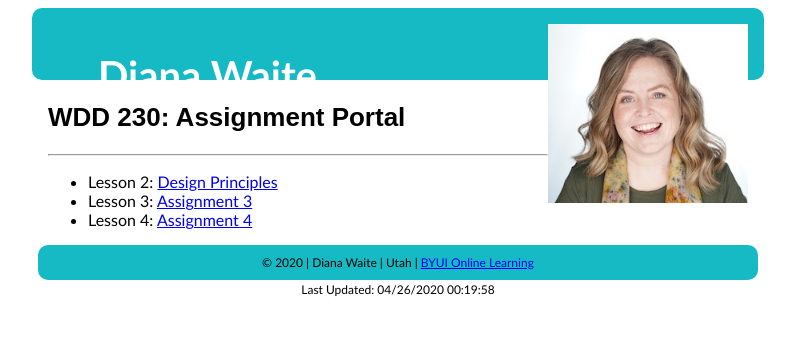
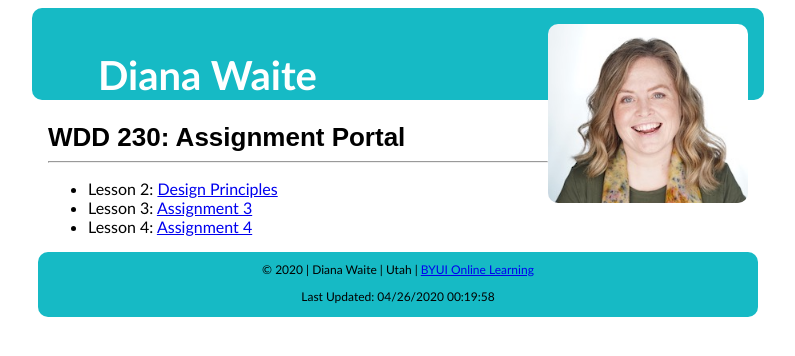
Before and after one commit to dianawaite/dianawaite.github.io, a plain HTML site: page index.html in a window 1280 px wide. Shown: the whole page, without its empty margins (242-1037 px from the left). Drawn offline with Linux system fonts and the light colour scheme.

Commit message:
fixed colored block issues

```diff
--- a/css/main.css
+++ b/css/main.css
@@ -8,9 +8,10 @@ header, main, footer {
   width: 200px;
   height: auto;
   float: right;
+  border-radius: 10px;
 }
 header {
-  width: 700px; height: 40px;
+  width: 700px; height: 60px;
   background-color: #16BAC5;
   padding: 1rem;
   border-radius:10px;
@@ -26,7 +27,7 @@ h2 {
   margin-bottom: 0px;
 }
 footer {
-  width: 700px; height: 15px;
+  width: 700px; height: 45px;
   background-color: #16BAC5;
   border-radius: 10px;
   font-size: 12px;
--- a/index.html
+++ b/index.html
@@ -18,7 +18,6 @@
     </header>
     <main>
       <h2>WDD 230: Assignment Portal</h2>
-      <h2></h2>
       <hr>
       <ul>
         <li>Lesson 2: <a href="#">Design Principles</a></li>
```
